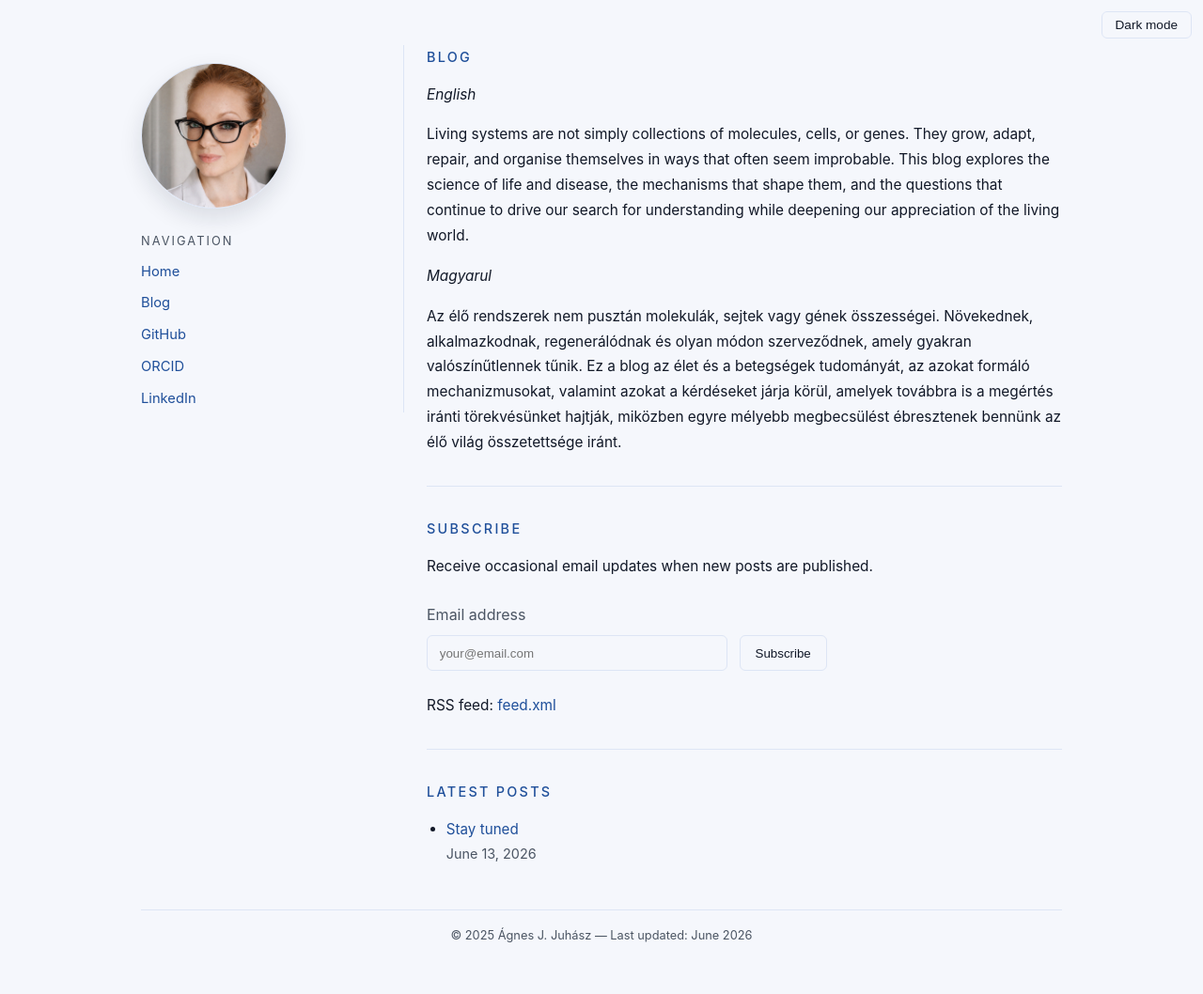
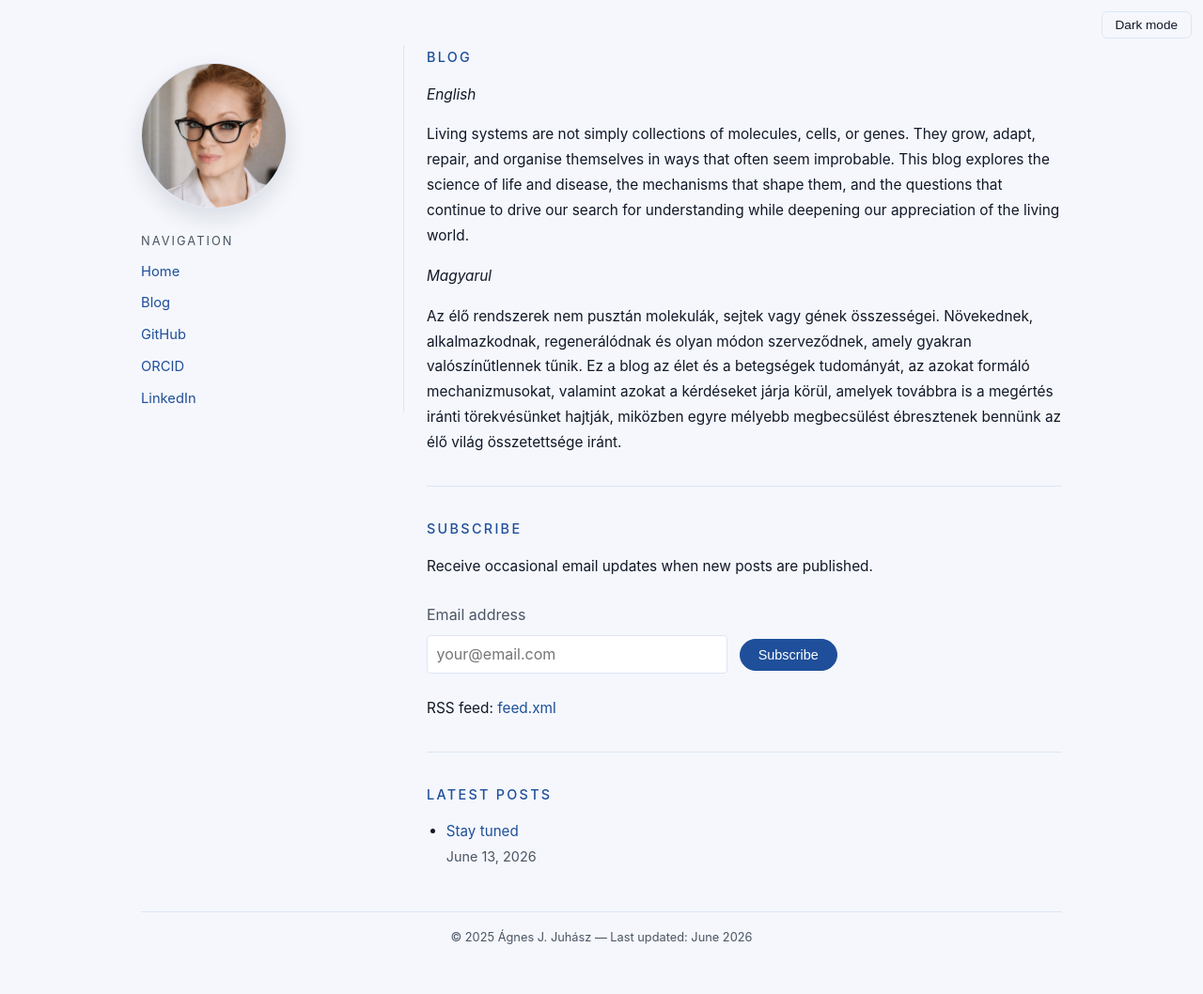
Before and after one commit to agnjuh/agnjuh.github.io, a Jekyll site: the page built from blog.md, in a window 1280 px wide. Shown: the whole page at 94% size. Built offline with Jekyll 4.4.1, drawn with Linux system fonts in a browser that asks for light colours.

Commit message:
Unify blog subscription form styling with contact form

```diff
--- a/_layouts/default.html
+++ b/_layouts/default.html
@@ -191,33 +191,45 @@
 }
 
 .embeddable-buttondown-form input[type="email"] {
-  padding: 0.65rem 0.8rem;
+  padding: 0.5rem 0.6rem;
   width: 320px;
   max-width: 100%;
+  border-radius: 4px;
   border: 1px solid var(--border);
-  border-radius: 6px;
-  background: var(--bg);
-  color: var(--text);
+  background: #ffffff;
+  font: inherit;
+  line-height: 1.4;
   margin-right: 0.5rem;
 }
 
 .embeddable-buttondown-form input[type="submit"] {
-  padding: 0.65rem 1rem;
-  border: 1px solid var(--border);
-  border-radius: 6px;
-  background: var(--bg);
-  color: var(--text);
+  padding: 0.5rem 1.2rem;
+  border-radius: 999px;
+  border: 1px solid var(--accent-light);
+  background: var(--accent-light);
+  color: #ffffff;
+  font-size: 0.9rem;
   cursor: pointer;
 }
 
 .embeddable-buttondown-form input[type="submit"]:hover {
-  border-color: var(--accent-light);
+  filter: brightness(0.95);
 }
 
 hr {
   border: none;
   border-top: 1px solid var(--border);
   margin: 2rem 0;
+}
+
+html[data-theme="dark"] .embeddable-buttondown-form input[type="email"] {
+  background: #111827;
+  border-color: #374151;
+  color: var(--text);
+}
+
+html[data-theme="dark"] .embeddable-buttondown-form input[type="email"]::placeholder {
+  color: #6b7280;
 }
 
     @media (max-width: 800px) {
```
